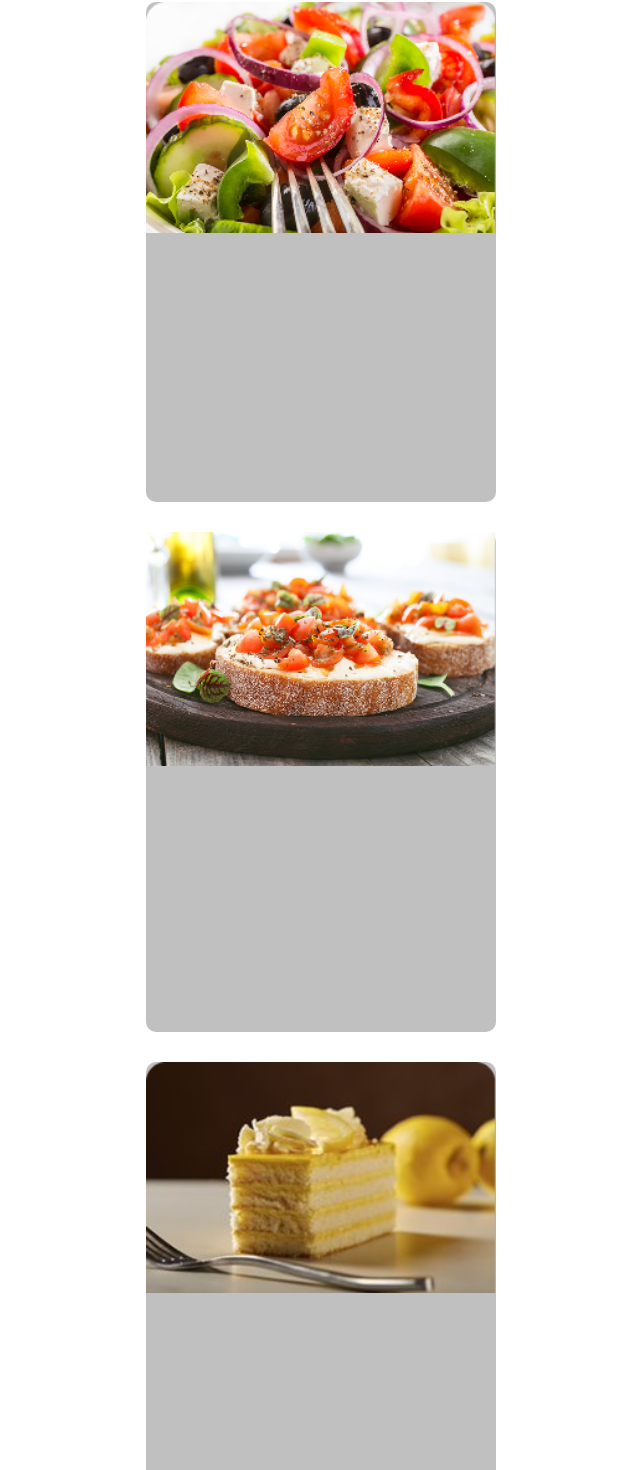
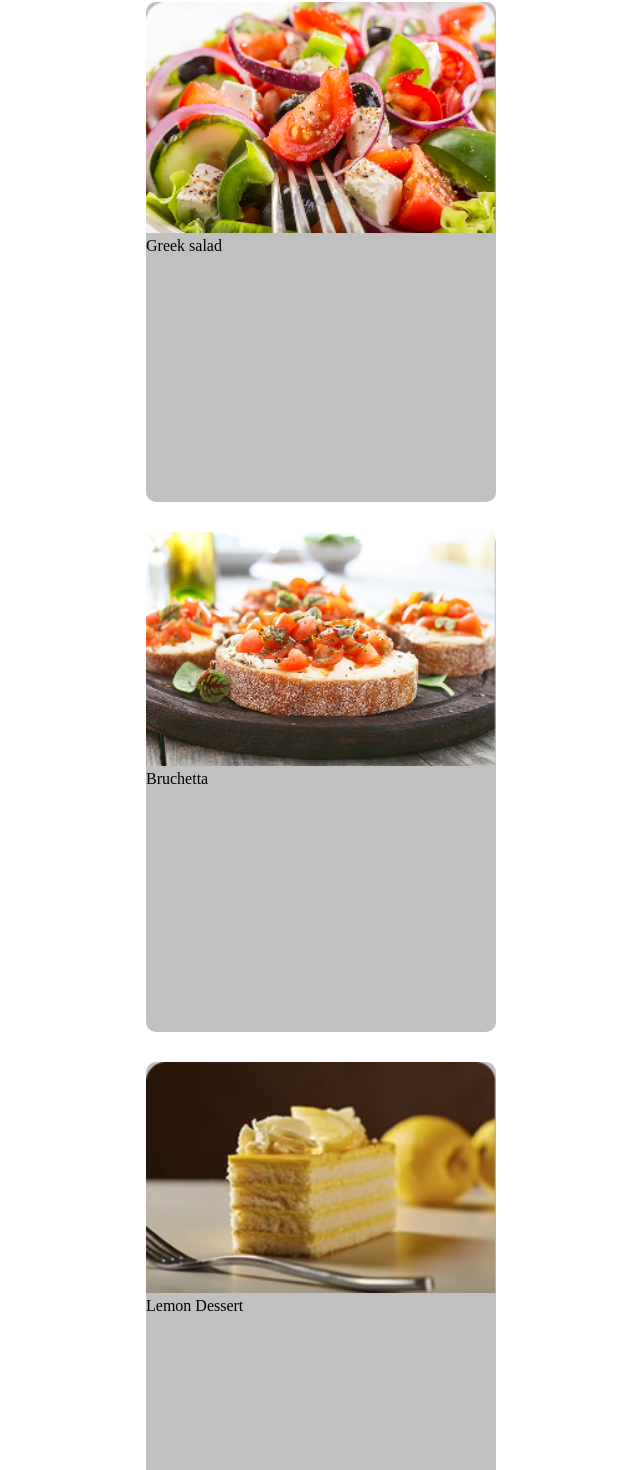
Before and after one commit to gabrieljcoutinho/PROJETO_Little-Lemon, a React (Create React App) app: page / in a window 1280 px wide. Shown: the part 828-2298 px from the top of the page, without its empty margins (399-1039 px from the left). Built offline with nearby package versions, Linux system fonts and the light colour scheme.

Commit message:
nome rpato

```diff
--- a/src/ts/SectionPratos.jsx
+++ b/src/ts/SectionPratos.jsx
@@ -24,14 +24,17 @@ const SectionPratos = (props: Props) => {
 
             <div class="div1">
               <img src={prato1} alt="" />
+              <p>Greek salad</p>
             </div>
 
             <div class="div1">
                <img src={prato2} alt="" />
+               <p>Bruchetta</p>
             </div>
 
             <div class="div1">
                <img src={prato3} alt="" />
+               <p>Lemon Dessert</p>
             </div>
 
             </div>
```
